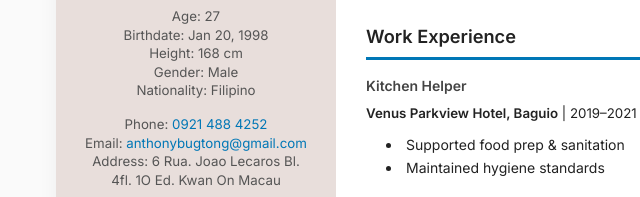
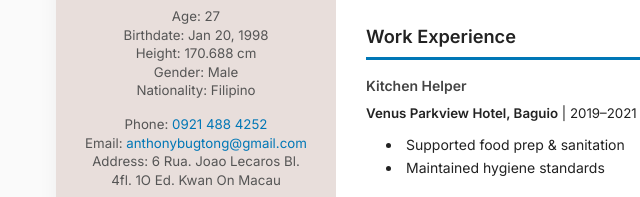
Before and after one commit to marbug036/my-resume, a plain HTML site: page index.html in a window 1280 px wide. Shown: the part 310-507 px from the top of the page, 44-684 px from the left. Drawn offline with Linux system fonts and the light colour scheme.

Commit message:
Update index.html

```diff
--- a/index.html
+++ b/index.html
@@ -150,7 +150,7 @@
       <div class="name">Mark Anthony Bugtong</div>
       <div>Age: 27</div>
       <div>Birthdate: Jan 20, 1998</div>
-      <div>Height: 168 cm</div>
+      <div>Height: 170.688 cm</div>
       <div>Gender: Male</div>
       <div>Nationality: Filipino</div>
       <div style="margin-top:15px;">
```
